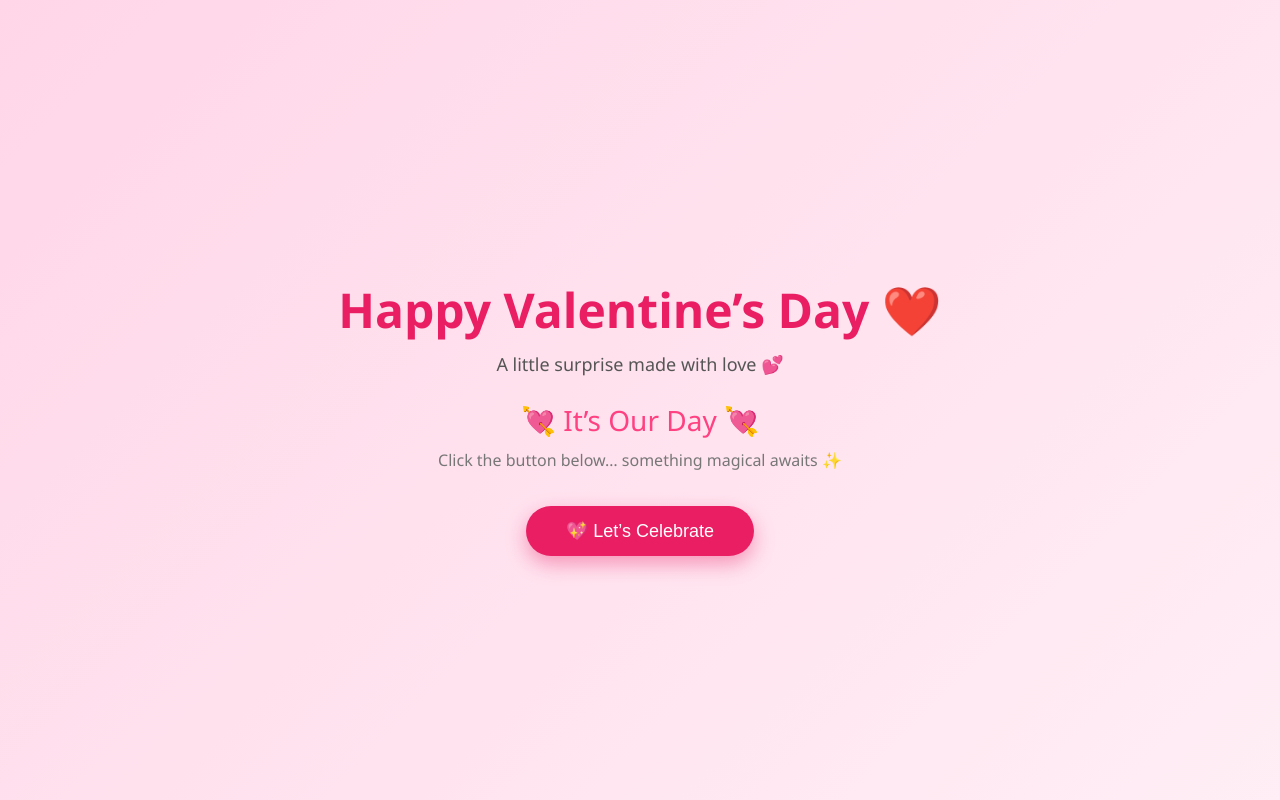
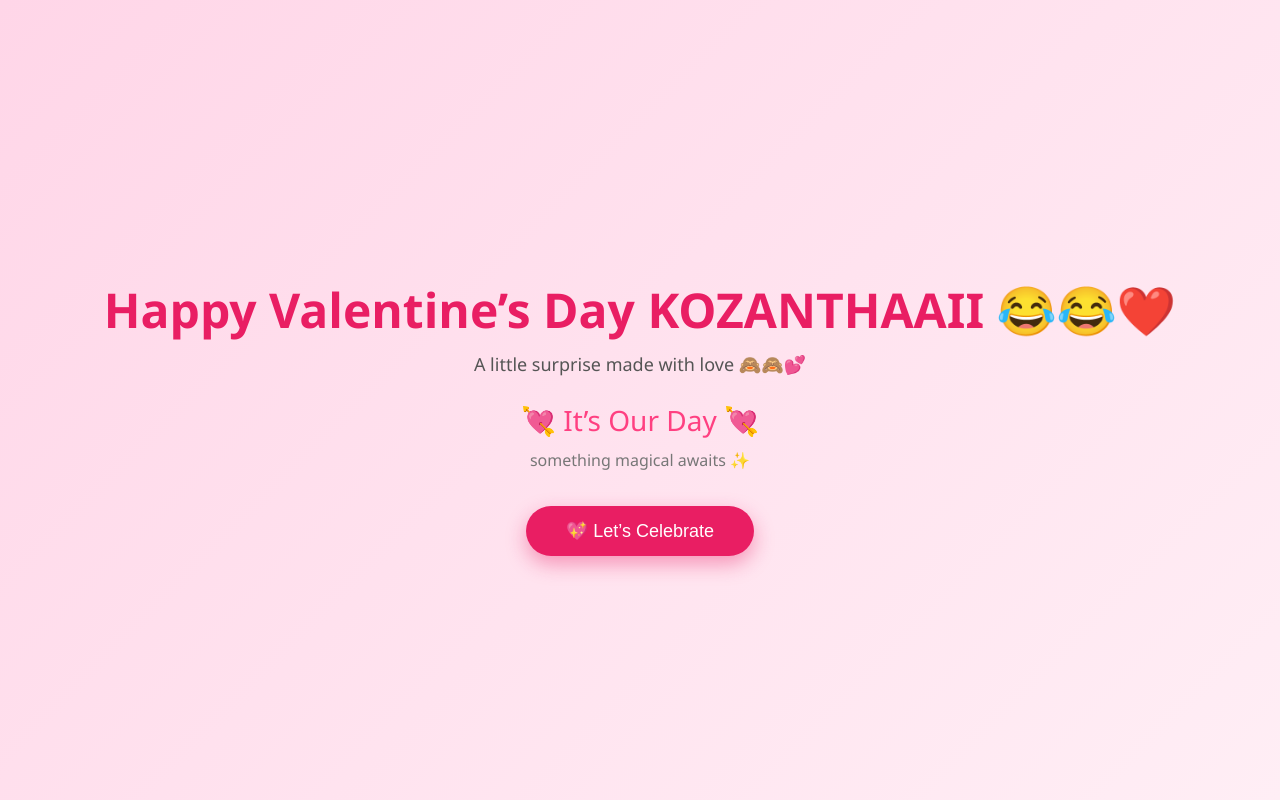
Before and after one commit to DHAROUN769/DHAROUN-S-site-, a plain HTML site: page index.html in a window 1280 px wide. Drawn offline with Linux system fonts and the light colour scheme.

Commit message:
index.html

```diff
--- a/index.html
+++ b/index.html
@@ -68,11 +68,11 @@ h1{
 <body>
 
 <div class="container">
-    <h1>Happy Valentine’s Day ❤️</h1>
-    <div class="subtitle">A little surprise made with love 💕</div>
+    <h1> Happy Valentine’s Day KOZANTHAAII 😂😂❤️</h1>
+    <div class="subtitle">A little surprise made with love 🙈🙈💕</div>
 
     <div class="highlight">💘 It’s Our Day 💘</div>
-    <div class="message">Click the button below… something magical awaits ✨</div>
+    <div class="message"> something magical awaits ✨</div>
 
     <!-- BUTTON GOES TO PAGE 2 -->
     <button class="btn" onclick="location.href='hearts.html'">
```
